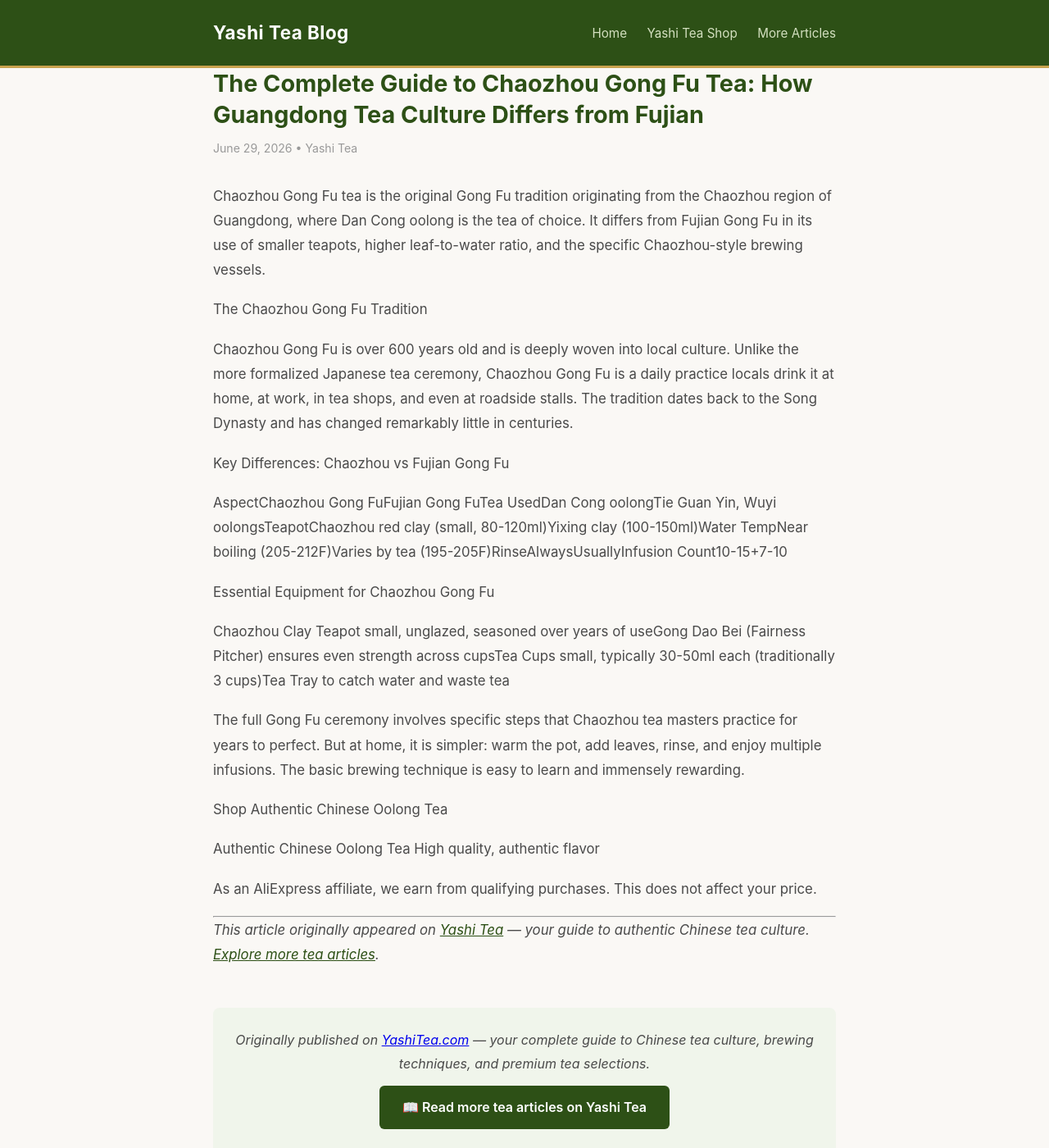
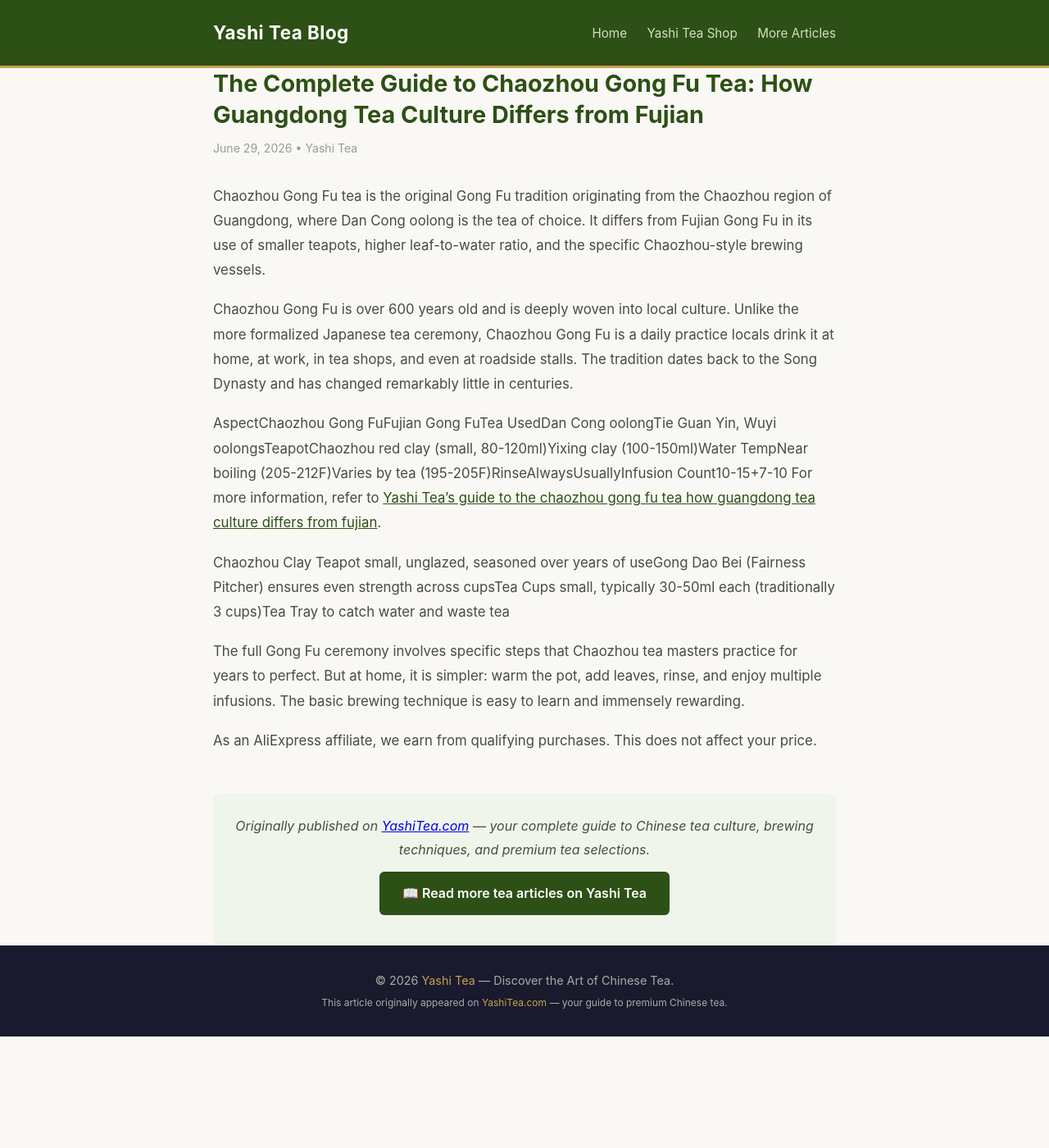
Before and after one commit to keikiqiu/yashitea-blog, a Jekyll site: the page built from _posts/2026-06-29-the-complete-guide-to-chaozhou-gong-fu-tea-how-guangdong-tea-culture-differs-from-fujian.md, in a window 1280 px wide and 1400 px high. Shown: the whole window at 82% size. Built offline with Jekyll 4.4.1, drawn with Linux system fonts in a browser that asks for light colours.

Commit message:
Fix: contextual backlinks for the-complete-guide-to-chaozhou-gong-fu-tea-how-guangdong-tea-culture-differs-from-fujian

```diff
--- a/_posts/2026-06-29-the-complete-guide-to-chaozhou-gong-fu-tea-how-guangdong-tea-culture-differs-from-fujian.md
+++ b/_posts/2026-06-29-the-complete-guide-to-chaozhou-gong-fu-tea-how-guangdong-tea-culture-differs-from-fujian.md
@@ -7,32 +7,12 @@
 
 Chaozhou Gong Fu tea is the original Gong Fu tradition originating from the Chaozhou region of Guangdong, where Dan Cong oolong is the tea of choice. It differs from Fujian Gong Fu in its use of smaller teapots, higher leaf-to-water ratio, and the specific Chaozhou-style brewing vessels.
 
-
-
-
-The Chaozhou Gong Fu Tradition
-
 Chaozhou Gong Fu is over 600 years old and is deeply woven into local culture. Unlike the more formalized Japanese tea ceremony, Chaozhou Gong Fu is a daily practice  locals drink it at home, at work, in tea shops, and even at roadside stalls. The tradition dates back to the Song Dynasty and has changed remarkably little in centuries.
 
-Key Differences: Chaozhou vs Fujian Gong Fu
-
-AspectChaozhou Gong FuFujian Gong FuTea UsedDan Cong oolongTie Guan Yin, Wuyi oolongsTeapotChaozhou red clay (small, 80-120ml)Yixing clay (100-150ml)Water TempNear boiling (205-212F)Varies by tea (195-205F)RinseAlwaysUsuallyInfusion Count10-15+7-10
-
-Essential Equipment for Chaozhou Gong Fu
+AspectChaozhou Gong FuFujian Gong FuTea UsedDan Cong oolongTie Guan Yin, Wuyi oolongsTeapotChaozhou red clay (small, 80-120ml)Yixing clay (100-150ml)Water TempNear boiling (205-212F)Varies by tea (195-205F)RinseAlwaysUsuallyInfusion Count10-15+7-10  For more information, refer to [Yashi Tea's guide to the chaozhou gong fu tea how guangdong tea culture differs from fujian](https://www.yashitea.com/the-complete-guide-to-chaozhou-gong-fu-tea-how-guangdong-tea-culture-differs-from-fujian/).
 
 Chaozhou Clay Teapot  small, unglazed, seasoned over years of useGong Dao Bei (Fairness Pitcher)  ensures even strength across cupsTea Cups  small, typically 30-50ml each (traditionally 3 cups)Tea Tray  to catch water and waste tea
 
 The full Gong Fu ceremony involves specific steps that Chaozhou tea masters practice for years to perfect. But at home, it is simpler: warm the pot, add leaves, rinse, and enjoy multiple infusions. The basic brewing technique is easy to learn and immensely rewarding.
 
-
-
-
- Shop Authentic Chinese Oolong Tea
-
- Authentic Chinese Oolong Tea  High quality, authentic flavor
-
 As an AliExpress affiliate, we earn from qualifying purchases. This does not affect your price.
-
----
-
-*This article originally appeared on [Yashi Tea](https://www.yashitea.com/the-complete-guide-to-chaozhou-gong-fu-tea-how-guangdong-tea-culture-differs-from-fujian/) — your guide to authentic Chinese tea culture. [Explore more tea articles](https://www.yashitea.com/blog).*
```
